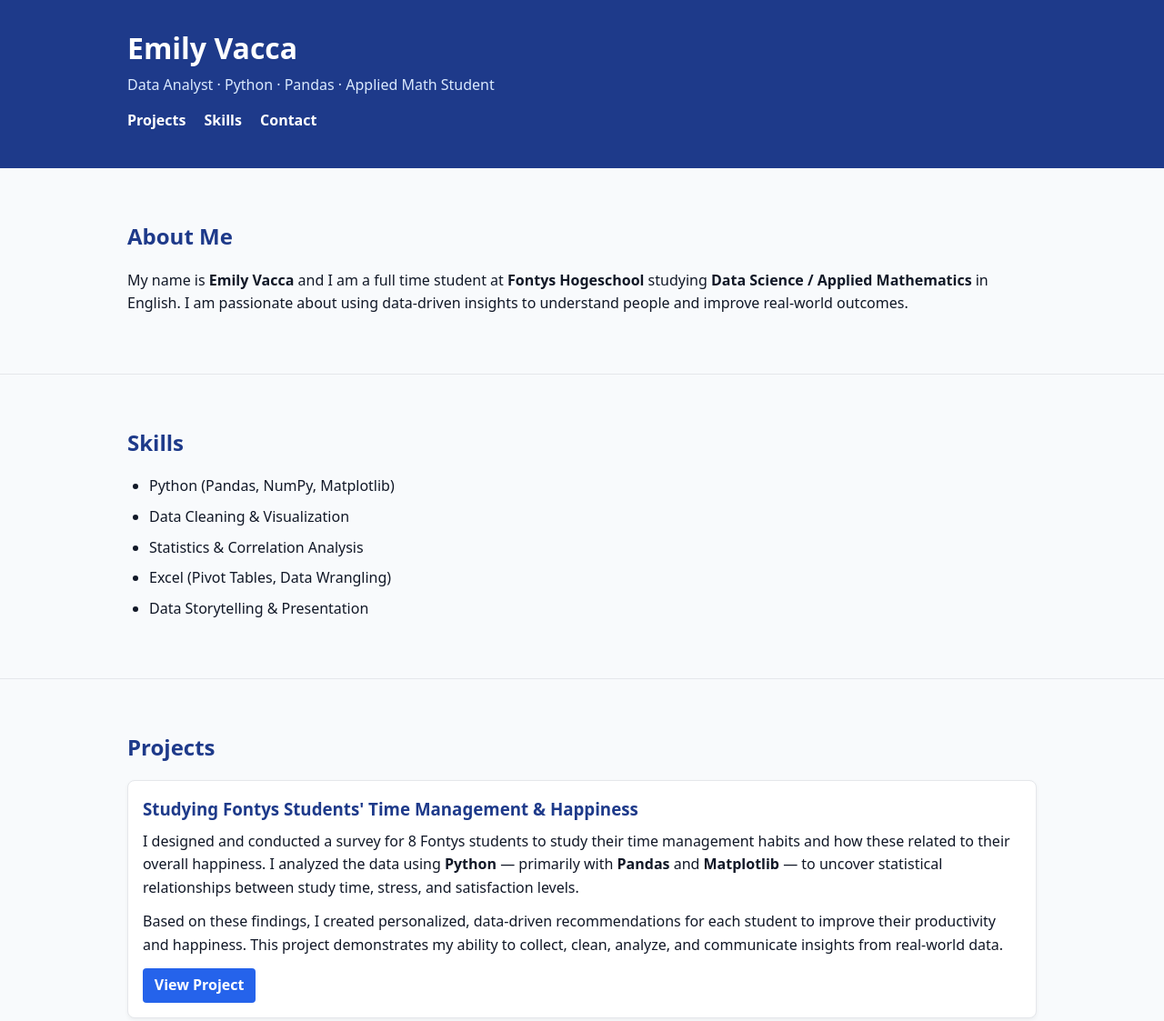
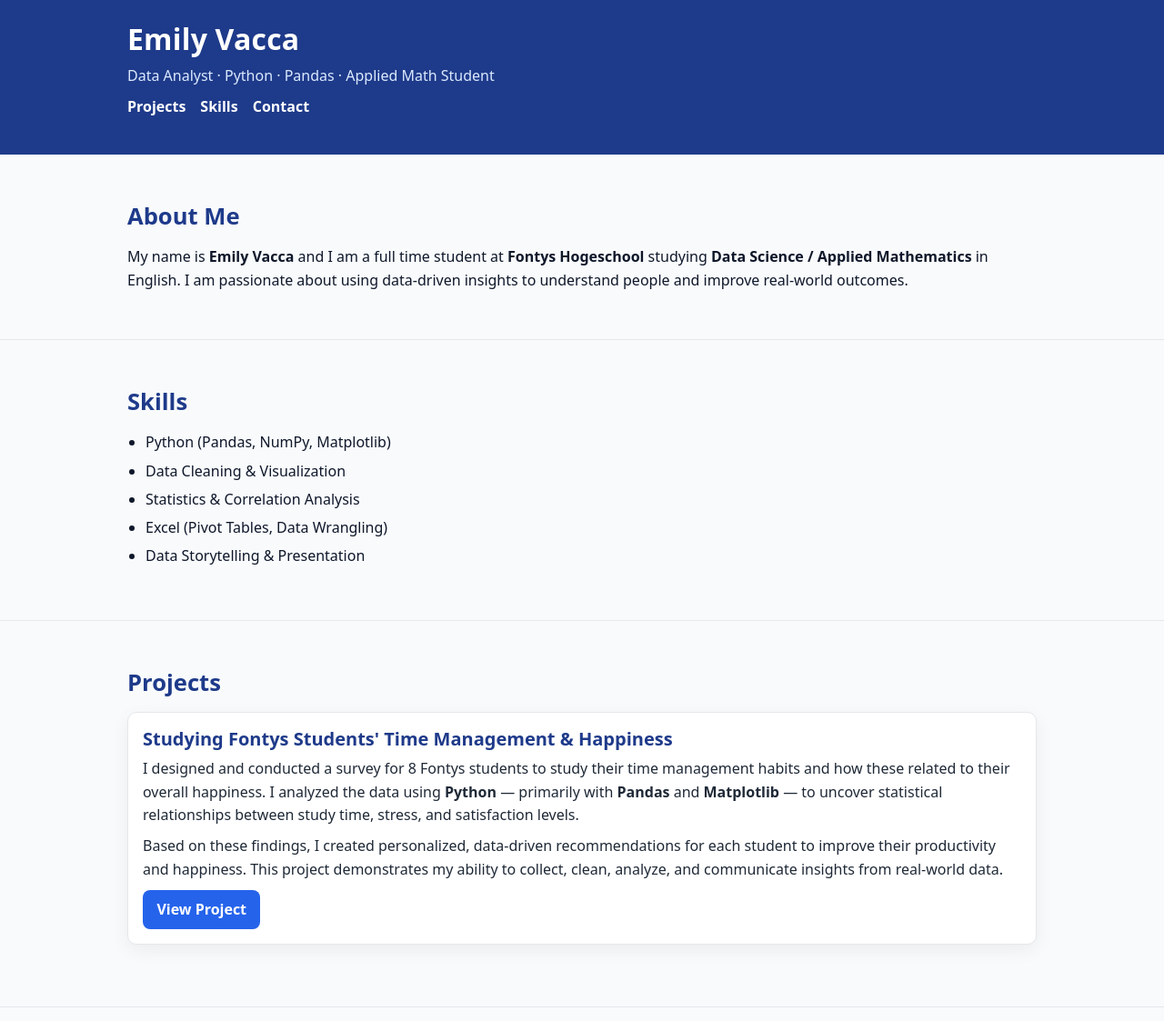
Before and after one commit to emerly35/EVacca-portfolio, a plain HTML site: page index.html in a window 1280 px wide. Shown: the part 13-1136 px from the top of the page at 91% size. Drawn offline with Linux system fonts and the light colour scheme.

Commit message:
Update style.css

```diff
--- a/style.css
+++ b/style.css
@@ -1,107 +1,149 @@
-/* ---------- BASIC RESET ---------- */
+/* =========================
+   BASIC RESET & THEME
+   ========================= */
 * { box-sizing: border-box; margin: 0; padding: 0; }
 html { scroll-behavior: smooth; }
 body {
-  font-family: system-ui, Arial, sans-serif;
-  background-color: #f8fafc;
-  color: #111827;
+  font-family: system-ui, -apple-system, Segoe UI, Roboto, Ubuntu, "Helvetica Neue", Arial, "Noto Sans";
+  background: #f8fafc;           /* light slate */
+  color: #111827;                 /* slate-900 */
   line-height: 1.6;
 }
 
-/* ---------- LAYOUT ---------- */
+/* Color tokens (easy to tweak) */
+:root{
+  --brand: #1e3a8a;   /* indigo-900 */
+  --brand-2:#2563eb;  /* indigo-600 */
+  --muted: #475569;   /* slate-600 */
+  --border:#e5e7eb;   /* gray-200 */
+  --card:  #ffffff;   /* white */
+}
+
+/* =========================
+   LAYOUT UTILS
+   ========================= */
 .container {
-  width: min(1000px, 90%);
+  width: min(1000px, 92%);
   margin: 0 auto;
-  padding: 1.5rem 0;
+  padding: 1.25rem 0;
 }
 
 .section {
   padding: 2rem 0;
-  border-bottom: 1px solid #e5e7eb;
+  border-bottom: 1px solid var(--border);
 }
 
-/* ---------- HEADER ---------- */
+h1, h2, h3 { line-height: 1.25; }
+
+/* =========================
+   HEADER
+   ========================= */
 .header {
-  background-color: #1e3a8a;
-  color: white;
+  background: var(--brand);
+  color: #fff;
   padding: 1rem 0;
 }
+.header .container { display: flex; flex-direction: column; gap: .5rem; }
+.header h1 { font-size: 2rem; font-weight: 800; letter-spacing: .2px; }
+.subtitle { color: #dbeafe; font-size: 1rem; }
 
-.header h1 {
-  font-size: 2rem;
-  margin-bottom: 0.2rem;
+/* Simple nav */
+.header nav { display: flex; gap: 1rem; flex-wrap: wrap; }
+.header nav a {
+  color: #fff;
+  text-decoration: none;
+  font-weight: 600;
+  border-bottom: 2px solid transparent;
+  padding-bottom: 2px;
+}
+.header nav a:hover,
+.header nav a:focus { border-bottom-color: #bfdbfe; }
+
+/* =========================
+   TYPOGRAPHY
+   ========================= */
+h2 {
+  color: var(--brand);
+  font-size: 1.6rem;
+  margin-bottom: 1rem;
+}
+h3 {
+  color: var(--brand);
+  font-size: 1.25rem;
+  margin-bottom: .5rem;
+}
+p, li { font-size: 1rem; color: #0f172a; }
+strong { font-weight: 700; }
+.section p + p { margin-top: .5rem; }
+
+/* Links */
+a { color: var(--brand-2); }
+a:hover, a:focus { text-decoration: underline; }
+
+/* =========================
+   SKILLS
+   ========================= */
+.skills-list {
+  list-style: disc;
+  margin-left: 1.25rem;
+  color: var(--muted);
+}
+.skills-list li { margin-bottom: .35rem; }
+
+/* =========================
+   PROJECT CARDS
+   ========================= */
+.project {
+  background: var(--card);
+  border: 1px solid var(--border);
+  border-radius: 10px;
+  padding: 1rem;
+  margin-bottom: 1rem;
+  box-shadow: 0 6px 20px rgba(2, 6, 23, 0.06);
+}
+.project p { color: #1f2937; } /* slate-800 */
+.project .btn {
+  display: inline-block;
+  margin-top: .6rem;
 }
 
-.subtitle {
-  font-size: 1rem;
-  margin-bottom: 0.8rem;
-  color: #dbeafe;
+/* Buttons */
+.btn {
+  background: var(--brand-2);
+  color: #fff;
+  text-decoration: none;
+  font-weight: 700;
+  padding: .5rem .9rem;
+  border-radius: 8px;
+  transition: transform .05s ease, background .15s ease;
+  border: 1px solid transparent;
 }
+.btn:hover,
+.btn:focus { background: #1e40af; }        /* darker indigo */
+.btn:active { transform: translateY(1px); }
 
-.header nav a {
-  color: white;
-  margin-right: 1rem;
-  text-decoration: none;
-  font-weight: 600;
-}
-.header nav a:hover {
-  text-decoration: underline;
-}
+/* =========================
+   CONTACT
+   ========================= */
+#contact p { color: var(--muted); }
+#contact a { word-break: break-word; }
 
-/* ---------- SECTIONS ---------- */
-h2 {
-  color: #1e3a8a;
-  margin-bottom: 1rem;
-  font-size: 1.5rem;
-}
-
-p, li {
-  font-size: 1rem;
-  margin-bottom: 0.5rem;
-}
-
-/* ---------- SKILLS ---------- */
-.skills-list {
-  list-style-type: disc;
-  margin-left: 1.5rem;
-}
-
-/* ---------- PROJECTS ---------- */
-.project {
-  background: white;
-  border: 1px solid #e5e7eb;
-  border-radius: 8px;
-  padding: 1rem;
-  margin-bottom: 1rem;
-  box-shadow: 0 2px 4px rgba(0,0,0,0.05);
-}
-.project h3 {
-  margin-bottom: 0.5rem;
-  color: #1e3a8a;
-}
-.project p {
-  margin-bottom: 0.75rem;
-}
-.btn {
-  display: inline-block;
-  background-color: #2563eb;
-  color: white;
-  padding: 0.4rem 0.8rem;
-  border-radius: 4px;
-  text-decoration: none;
-  font-weight: 600;
-}
-.btn:hover {
-  background-color: #1e40af;
-}
-
-/* ---------- FOOTER ---------- */
+/* =========================
+   FOOTER
+   ========================= */
 .footer {
-  background-color: #1e3a8a;
-  color: white;
+  background: var(--brand);
+  color: #fff;
   text-align: center;
   padding: 1rem 0;
 }
-.footer a {
-  color: #93c5fd;
+.footer a { color: #bfdbfe; }
+
+/* =========================
+   RESPONSIVE
+   ========================= */
+@media (max-width: 720px){
+  .header h1 { font-size: 1.6rem; }
+  h2 { font-size: 1.35rem; }
+  h3 { font-size: 1.1rem; }
 }
```
